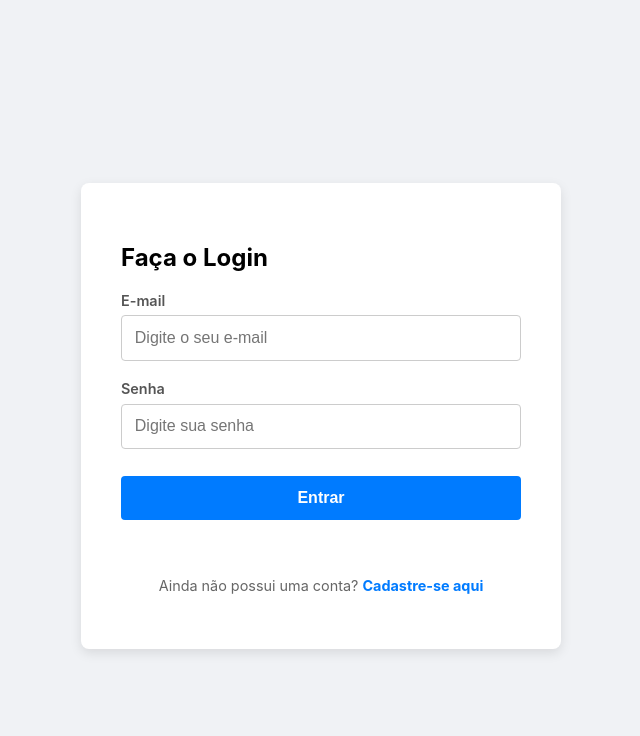
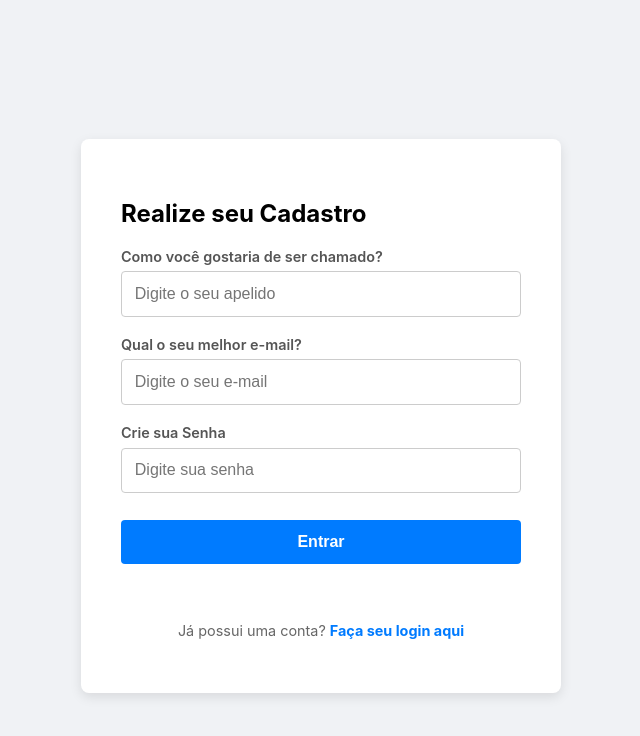
Before and after one commit to Zopelar/Projeto_FullStack, a React (Create React App) app in the folder frontend/: page /cadastro in a window 1280 px wide. Shown: the top 736 px of the page, without its empty margins (319-959 px from the left). Built offline with nearby package versions, Linux system fonts and the light colour scheme.

Commit message:
#2 - front login e cadastro

```diff
--- a/frontend/src/pages/Cadastro.jsx
+++ b/frontend/src/pages/Cadastro.jsx
@@ -1,26 +1,40 @@
 import React, {useState} from 'react';
 import {Link} from 'react-router-dom';
-import '../styles/Cadastro.css';
+import '../styles/Auth.css';
+import '../styles/Global.css';
 
 
 function Cadastro(){
     const [email, setEmail] = useState('');
     const [senha,setSenha] = useState('');
+    const [nome, setNome] = useState('');
 
-    const handleLogin = (e) => {
+    const handleCadastro = (e) => {
         e.preventDefault();
-        console.log('tentativa de login: {email, senha}');
+        console.log('tentativa de Cadastro: {email, senha, nome}');
     };
 
     return(
-        <div className="paginaLogin">
-            <div className="caixaLogin">
-                <h2>Faça o Login</h2>
+        <div className="paginaAuth">
+            <div className="caixaForm">
+                <h2>Realize seu Cadastro</h2>
 
-                <form onSubmit="handleLogin" className="formLogin">
+                <form onSubmit="handleCadastro" className="formAuth">
 
                     <div className="inserirDados">
-                        <label htmlFor="email">E-mail</label>
+                        <label htmlFor="nome">Como você gostaria de ser chamado?</label>
+                        <input type="nome"
+                            id='nome'
+                            placeholder='Digite o seu apelido'
+                            value={nome}
+                            onChange={(e) => setNome(e.target.value)}
+                            required
+                        />
+                    </div>
+
+
+                    <div className="inserirDados">
+                        <label htmlFor="email">Qual o seu melhor e-mail?</label>
                         <input type="email"
                             id="email"
                             name="email"
@@ -32,7 +46,7 @@ function Cadastro(){
                     </div>
 
                     <div className='inserirDados'>
-                        <label htmlFor="senha">Senha</label>
+                        <label htmlFor="senha">Crie sua Senha</label>
                         <input type="senha"
                             id="senha"
                             name="senha"
@@ -43,10 +57,12 @@ function Cadastro(){
                             />
                     </div>
 
+                   {/* fazer a checagem de senha  */}
+
                     <button type='submit' className="btnPrimario">Entrar</button>
 
-                    <div className='linkCadastro'>
-                        <p>Ainda não possui uma conta? <Link to="/cadastro">Cadastre-se aqui</Link></p>
+                    <div className='linkRedirect'>
+                        <p>Já possui uma conta? <Link to="/login">Faça seu login aqui</Link></p>
                     </div>
                 </form>
             </div>
--- a/frontend/src/pages/Login.jsx
+++ b/frontend/src/pages/Login.jsx
@@ -1,7 +1,7 @@
 import React, {useState} from 'react';
 import {Link} from 'react-router-dom';
-import '../styles/Login.css';
-import '../styles/global.css';
+import '../styles/Auth.css';
+import '../styles/Global.css';
 
 function Login(){
     const [email, setEmail] = useState('');
@@ -13,11 +13,11 @@ function Login(){
     };
 
     return(
-        <div className="paginaLogin">
-            <div className="caixaLogin">
+        <div className="paginaAuth">
+            <div className="caixaForm">
                 <h2>Faça o Login</h2>
 
-                <form onSubmit="handleLogin" className="formLogin">
+                <form onSubmit="handleLogin" className="formAuth">
 
                     <div className="inserirDados">
                         <label htmlFor="email">E-mail</label>
@@ -45,7 +45,7 @@ function Login(){
 
                     <button type='submit' className="btnPrimario">Entrar</button>
 
-                    <div className='linkCadastro'>
+                    <div className='linkRedirect'>
                         <p>Ainda não possui uma conta? <Link to="/cadastro">Cadastre-se aqui</Link></p>
                     </div>
                 </form>
--- /dev/null
+++ b/frontend/src/styles/Auth.css
@@ -0,0 +1,32 @@
+/* arquivo css conjunto para as paginas de login e cadastro */
+
+.paginaAuth {
+  display: flex;
+  justify-content: center;
+  align-items: center;
+  min-height: 100vh;
+  padding: 1rem;
+}
+
+.formAuth {
+  display: flex;
+  flex-direction: column;
+  gap: 1.2rem;
+}
+
+.linkRedirect{
+    margin-top: 1.5rem;
+    text-align: center;
+    font-size: 0.9rem;
+    color: #666666;
+}
+
+.linkRedirect a {
+    color: #007bff;
+    text-decoration: none;
+    font-weight: bold;
+}
+
+.linkRedrect a:hover {
+    text-decoration: underline;
+}
--- a/frontend/src/styles/Login.css
+++ /dev/null
@@ -1,43 +0,0 @@
-
-.paginaLogin {
-  display: flex;
-  justify-content: center;
-  align-items: center;
-  min-height: 100vh;
-  padding: 1rem; /* Dá um respiro em telas de celular */
-}
-
-.caixaLogin {
-    background-color: #ffffff;
-    padding: 2.5rem;
-    border-radius: 8px; /* Bordas arredondadas */
-    box-shadow: 0 4px 12px rgba(0, 0, 0, 0.1); /* Sombra suave para destacar do fundo */
-    width: 100%;
-    max-width: 400px;
-}
-
-
-/* Estrutura do formulário */
-.formLogin {
-  display: flex;
-  flex-direction: column;
-  gap: 1.2rem; /* Espaçamento uniforme entre os campos */
-}
-
-
-.linkCadastro{
-    margin-top: 1.5rem;
-    text-align: center;
-    font-size: 0.9rem;
-    color: #666666;
-}
-
-.linkCadastro a {
-    color: #007bff;
-    text-decoration: none;
-    font-weight: bold;
-}
-
-.linkCadastro a:hover {
-    text-decoration: underline;
-}
--- a/frontend/src/styles/global.css
+++ b/frontend/src/styles/global.css
@@ -4,6 +4,20 @@ body {
   background-color: #f0f2f5;
 }
 
+.caixaForm {
+    background-color: #ffffff;
+    padding: 2.5rem;
+    border-radius: 8px;
+    box-shadow: 0 4px 12px rgba(0, 0, 0, 0.1);
+    width: 100%;
+    max-width: 400px;
+}
+
+.formAuth {
+  display: flex;
+  flex-direction: column;
+  gap: 1.2rem;
+}
 
 
 .btnPrimario {
@@ -23,11 +37,10 @@ body {
     background-color: #0056b3;
 }
 
-/* Grupo de label e input */
 .inserirDados {
   display: flex;
   flex-direction: column;
-  gap: 0.4rem; /* Espaçamento entre o texto (label) e a caixa de digitar (input) */
+  gap: 0.4rem;
 }
 
 .inserirDados label {
@@ -36,16 +49,15 @@ body {
   font-weight: 600;
 }
 
-/* Estilização das caixas de texto */
 .inserirDados input {
   padding: 0.8rem;
   border: 1px solid #cccccc;
   border-radius: 4px;
   font-size: 1rem;
-  transition: all 0.3s ease; /* Animação suave nas mudanças de estado */
+  transition: all 0.3s ease;
 }
 
-/* Feedback visual quando o usuário clica no input (Excelente para UX e Acessibilidade) */
+
 .inserirDados input:focus {
   outline: none;
   border-color: #007bff;
```
Also changed, not shown: frontend/src/styles/Cadastro.css (deleted).
